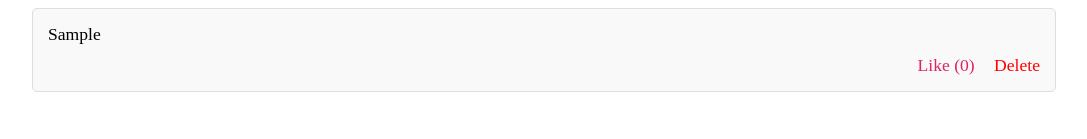
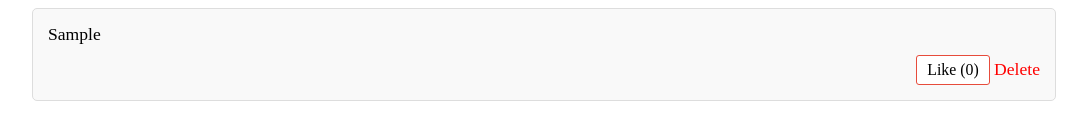
Before and after one commit to Arthitphk/BasicTweetComments, a plain HTML site: page index.html in a window 1280 px wide. Both pictures are taken after typing "Sample" into the empty fields and a click on the button "Post". Shown: the part 271-410 px from the top of the page, without its empty margins (96-1183 px from the left). Drawn offline with Linux system fonts and the light colour scheme.

Commit message:
fix like btn

```diff
--- a/styles.css
+++ b/styles.css
@@ -55,11 +55,18 @@ h1 {
 }
 
 .like {
-    color: #e0245e;
-    cursor: pointer;
-    margin-right: 15px;
+    display: inline-block;
+        font-size: 0.9em;
+        padding: 5px 10px;
+        border: 1px solid #e74c3c;
+        border-radius: 3px;
+        background-color: white;
+         cursor: pointer;
 }
-
+.like:hover {
+    background-color: #e74c3c;
+    color: white;
+}
 .delete {
     color: #ff0000;
     cursor: pointer;
```
